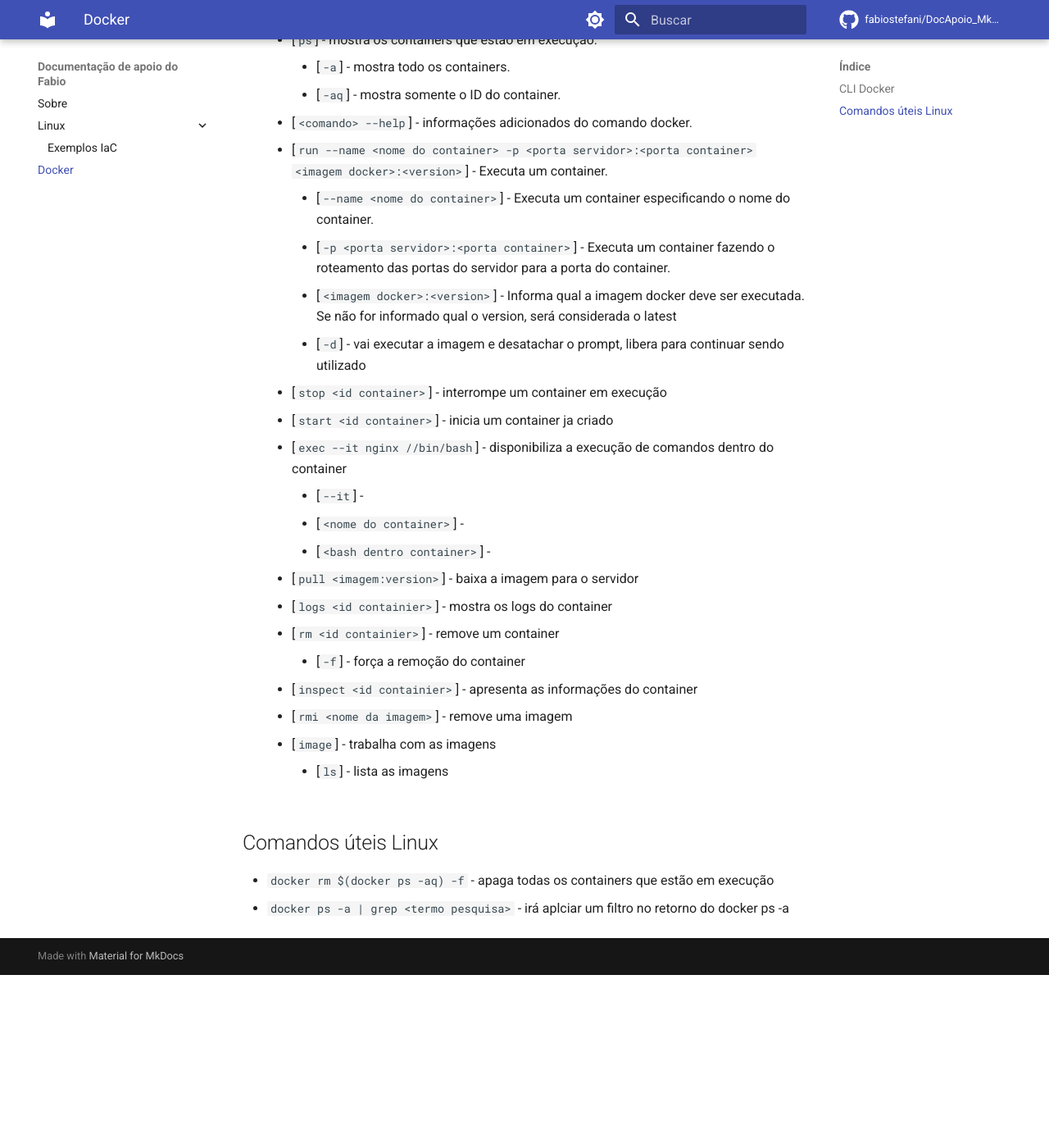
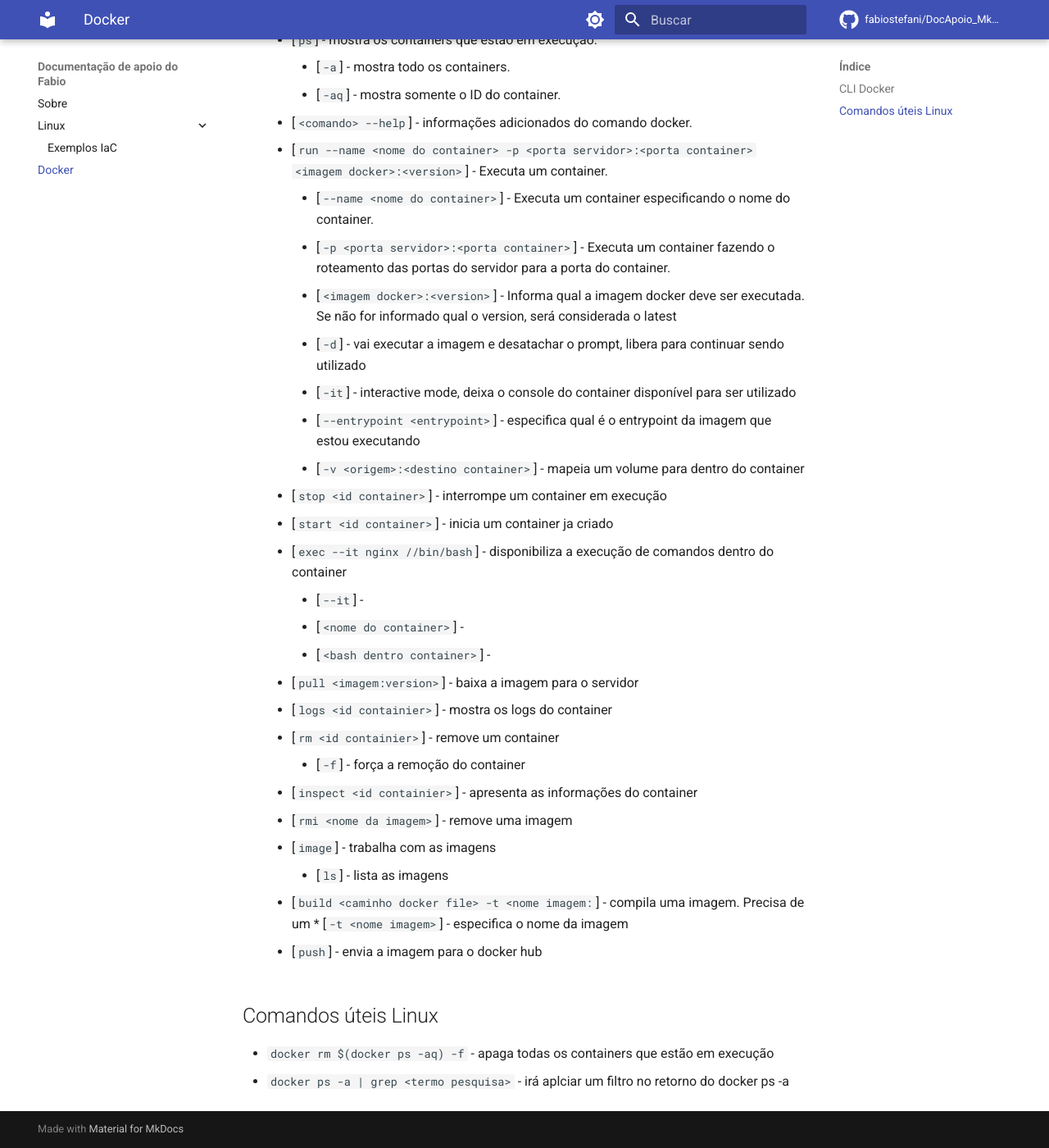
Before and after one commit to fabiostefani/DocApoio_MkDocs, an MkDocs documentation site: the page built from docs/docker/index.md, in a window 1280 px wide and 1400 px high, scrolled down 294 px. Shown: the whole window at 82% size. Built offline with MkDocs 1.6.1 and Material for MkDocs 9.7.7, drawn with Linux system fonts in a browser that asks for light colours; comment, search, counter and statistics services are not loaded; before the commit the page ends 1483 px from its top, so only the background shows below that.

Commit message:
Adição de mensagens

```diff
--- a/docs/docker/index.md
+++ b/docs/docker/index.md
@@ -14,6 +14,9 @@
         * [`-p <porta servidor>:<porta container>`] - Executa um container fazendo o roteamento das portas do servidor para a porta do container.
         * [`<imagem docker>:<version>`] - Informa qual a imagem docker deve ser executada. Se não for informado qual o version, será considerada o latest
         * [`-d`] - vai executar a imagem e desatachar o prompt, libera para continuar sendo utilizado
+        * [`-it`] - interactive mode, deixa o console do container disponível para ser utilizado
+        * [`--entrypoint <entrypoint>`] - especifica qual é o entrypoint da imagem que estou executando
+        * [`-v <origem>:<destino container>`] - mapeia um volume para dentro do container
     * [`stop <id container>`] - interrompe um container em execução
     * [`start <id container>`] - inicia um container ja criado
     * [`exec --it nginx //bin/bash`] - disponibiliza a execução de comandos dentro do container
@@ -28,6 +31,9 @@
     * [`rmi <nome da imagem>`] - remove uma imagem
     * [`image`] - trabalha com as imagens
         * [`ls`] - lista as imagens
+    * [`build <caminho docker file> -t <nome imagem:`] - compila uma imagem. Precisa de um
+            * [`-t <nome imagem>`] - especifica o nome da imagem
+    * [`push`] - envia a imagem para o docker hub
 
 ## Comandos úteis Linux
 
```
